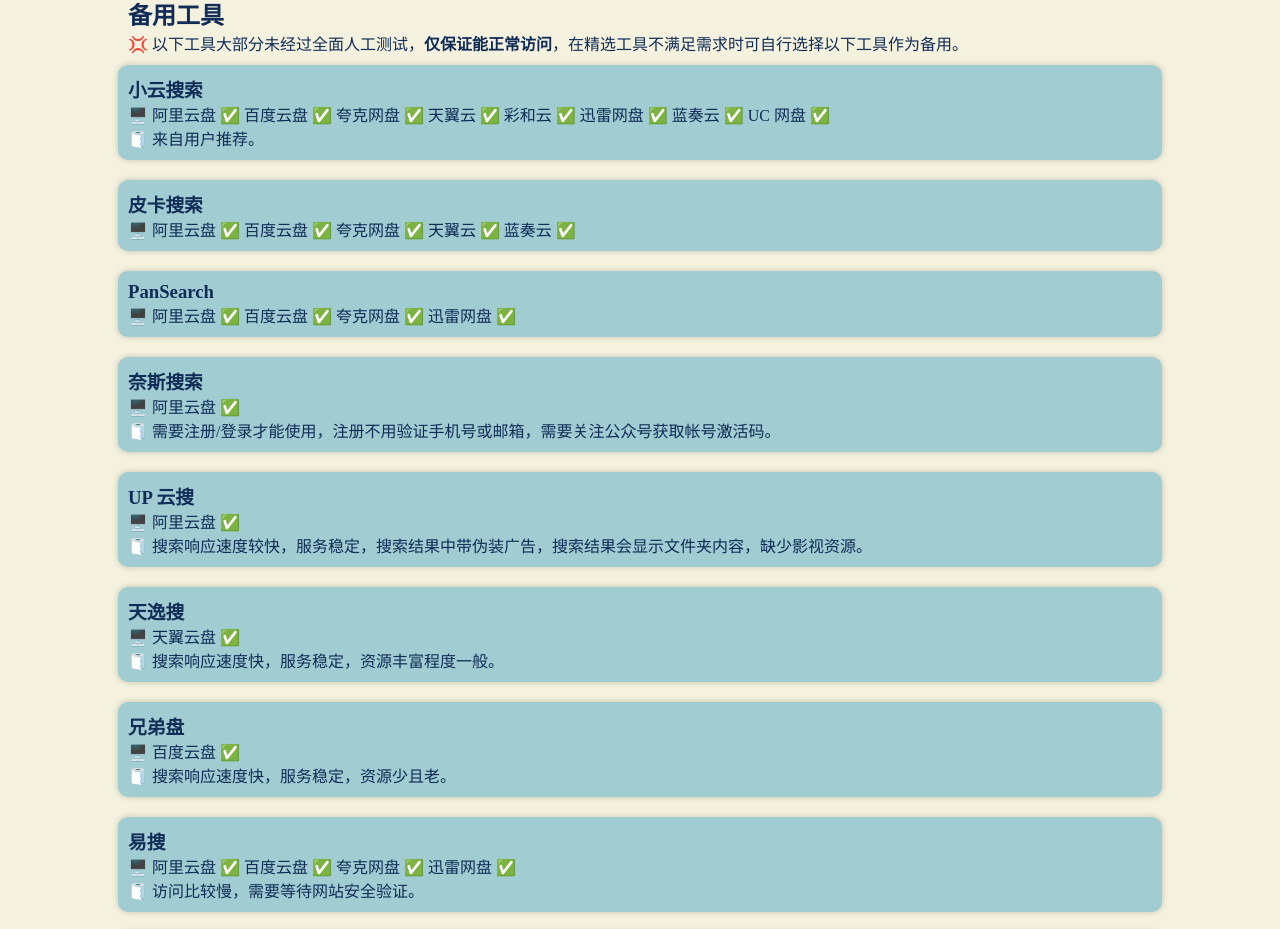
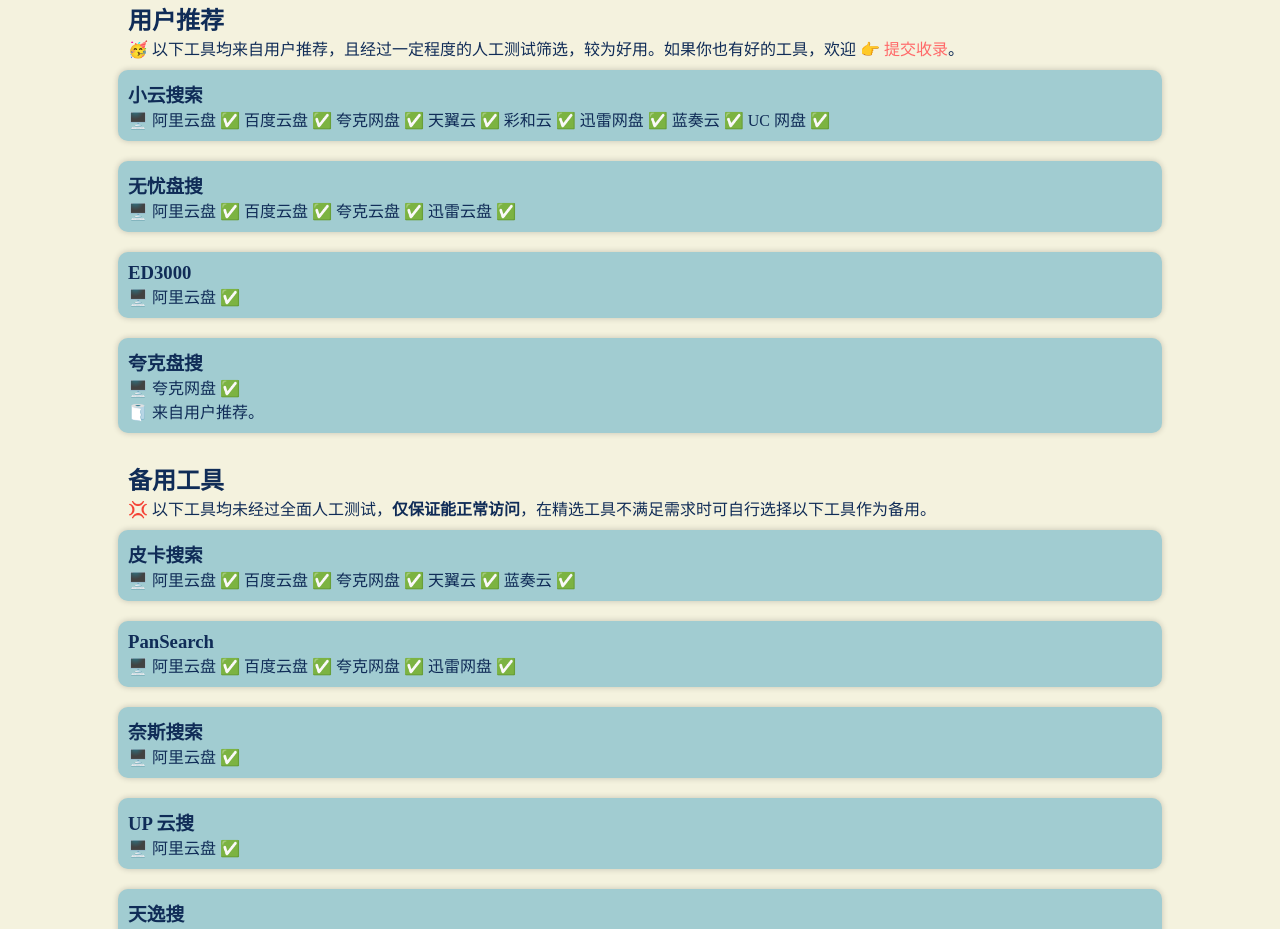
Before and after one commit to rokcso/pansou-vip, a Next.js app: page / in a window 1280 px wide. Shown: the part 1536-2465 px from the top of the page. Built offline with nearby package versions, Linux system fonts and the light colour scheme.

Commit message:
add User Recommended List

```diff
--- a/components/layout.js
+++ b/components/layout.js
@@ -2,7 +2,7 @@
 import Link from "next/link";
 
 export default function Layout({ children }) {
-  const lastUpdateDateString = "2024/04/07";
+  const lastUpdateDateString = "2024/04/21";
   const currentDate = new Date();
   const lastUpdateDate = new Date(lastUpdateDateString);
   const daysAgo = Math.floor(
@@ -28,7 +28,9 @@
             </p>
             <p>
               ⛳ 常见问题 & 建议反馈 & 提交收录 👉&nbsp;
-              <Link href="/about" title="盘搜 VIP 关于页面">去这里</Link>
+              <Link href="/about" title="盘搜 VIP 关于页面">
+                去这里
+              </Link>
             </p>
           </div>
         </header>
@@ -37,7 +39,13 @@
           <span>盘搜 VIP 💖 云盘搜索工具精选导航&nbsp;</span>
           <span>
             Copyright&nbsp;&copy;&nbsp;2024&nbsp;
-            <Link href="https://rokcso.com" title="rokcso 个人网站" target="_blank">rokcso 🍩</Link>
+            <Link
+              href="https://rokcso.com"
+              title="rokcso 个人网站"
+              target="_blank"
+            >
+              rokcso 🍩
+            </Link>
             &nbsp;
           </span>
           <span>All rights reserved.</span>
--- a/pages/index.js
+++ b/pages/index.js
@@ -3,6 +3,7 @@
 import SitesList from "../components/sitesList";
 import sitesData from "../public/sitesData.json";
 import noTestSitesData from "../public/noTestSitesData.json";
+import userRecommendedSitesData from "../public/userRecommendedSitesData.json";
 
 export default function Home() {
   return (
@@ -16,9 +17,23 @@
         </p>
         <SitesList sites={sitesData}></SitesList>
         <br />
+        <h2>用户推荐</h2>
+        <p>
+          🥳&nbsp;以下工具均来自用户推荐，且经过一定程度的人工测试筛选，较为好用。如果你也有好的工具，欢迎&nbsp;👉&nbsp;
+          <a
+            href="https://cvlr2wiufrz.feishu.cn/share/base/form/shrcnAPSuz3I1DJ2z722woXjHnc"
+            title="提交收录问卷链接"
+            target="_blank"
+          >
+            提交收录
+          </a>
+          。
+        </p>
+        <SitesList sites={userRecommendedSitesData}></SitesList>
+        <br />
         <h2>备用工具</h2>
         <p>
-          💢 以下工具大部分未经过全面人工测试，<b>仅保证能正常访问</b>
+          💢 以下工具均未经过全面人工测试，<b>仅保证能正常访问</b>
           ，在精选工具不满足需求时可自行选择以下工具作为备用。
         </p>
         <SitesList sites={noTestSitesData}></SitesList>
--- a/public/noTestSitesData.json
+++ b/public/noTestSitesData.json
@@ -1,12 +1,4 @@
 [
-    {
-        "id": "yunso_net",
-        "name": "小云搜索",
-        "link": "https://www.yunso.net/",
-        "score": "",
-        "platform": "阿里云盘 ✅ 百度云盘 ✅ 夸克网盘 ✅ 天翼云 ✅ 彩和云 ✅ 迅雷网盘 ✅ 蓝奏云 ✅ UC 网盘 ✅",
-        "briefIntro": "来自用户推荐。"
-    },
     {
         "id": "pikaso_top",
         "name": "皮卡搜索",
@@ -29,7 +21,7 @@
         "link": "https://www.niceso.net/",
         "score": "",
         "platform": "阿里云盘 ✅",
-        "briefIntro": "需要注册/登录才能使用，注册不用验证手机号或邮箱，需要关注公众号获取帐号激活码。"
+        "briefIntro": ""
     },
     {
         "id": "upyunso_com",
@@ -37,7 +29,7 @@
         "link": "https://www.upyunso.com/",
         "score": "",
         "platform": "阿里云盘 ✅",
-        "briefIntro": "搜索响应速度较快，服务稳定，搜索结果中带伪装广告，搜索结果会显示文件夹内容，缺少影视资源。"
+        "briefIntro": ""
     },
     {
         "id": "tianyiso_com",
@@ -45,7 +37,7 @@
         "link": "https://www.tianyiso.com/",
         "score": "",
         "platform": "天翼云盘 ✅",
-        "briefIntro": "搜索响应速度快，服务稳定，资源丰富程度一般。"
+        "briefIntro": ""
     },
     {
         "id": "xiongdipan_com",
@@ -53,15 +45,7 @@
         "link": "https://xiongdipan.com/",
         "score": "",
         "platform": "百度云盘 ✅",
-        "briefIntro": "搜索响应速度快，服务稳定，资源少且老。"
-    },
-    {
-        "id": "yiso_fun",
-        "name": "易搜",
-        "link": "https://yiso.fun/",
-        "score": "",
-        "platform": "阿里云盘 ✅ 百度云盘 ✅ 夸克网盘 ✅ 迅雷网盘 ✅",
-        "briefIntro": "访问比较慢，需要等待网站安全验证。"
+        "briefIntro": ""
     },
     {
         "id": "sousuopan_com",
@@ -126,29 +110,5 @@
         "score": "",
         "platform": "阿里云盘 ✅ 百度云盘 ✅ 夸克网盘 ✅",
         "briefIntro": ""
-    },
-    {
-        "id": "ed3000_com",
-        "name": "ED3000",
-        "link": "https://www.ed3000.com/",
-        "score": "",
-        "platform": "阿里云盘 ✅",
-        "briefIntro": "来自用户推荐。"
-    },
-    {
-        "id": "qkpanso_com",
-        "name": "夸克盘搜",
-        "link": "https://qkpanso.com/",
-        "score": "",
-        "platform": "夸克网盘 ✅",
-        "briefIntro": "来自用户推荐。"
-    },
-    {
-        "id": "yapan_io",
-        "name": "YaPan",
-        "link": "https://yapan.io/",
-        "score": "",
-        "platform": "阿里云盘 ✅ 迅雷云盘 ✅",
-        "briefIntro": ""
     }
 ]
--- a/public/sitesData.json
+++ b/public/sitesData.json
@@ -67,8 +67,8 @@
         "id": "courses",
         "name": "Fact Fizz",
         "link": "/img/factfizz.jpg",
-        "score": "💡💡💡💡💡",
+        "score": "💡 这是广告，有需要再点。",
         "platform": "得到 ✅ 极客时间 ✅ 喜马拉雅 ✅ 混沌大学 ✅ 樊登读书 ✅ 全网知识付费平台 ✅",
-        "briefIntro": "微信：factfizz🫸 知识付费拼车，所有课程正价一折购，均价 12 元，内容实时同步更新。"
+        "briefIntro": "微信：factfizz🫸 知识付费资源，所有课程正价一折购，均价 12 元，内容实时同步更新。"
     }
 ]
--- /dev/null
+++ b/public/userRecommendedSitesData.json
@@ -0,0 +1,34 @@
+[
+    {
+        "id": "yunso_net",
+        "name": "小云搜索",
+        "link": "https://www.yunso.net/",
+        "score": "",
+        "platform": "阿里云盘 ✅ 百度云盘 ✅ 夸克网盘 ✅ 天翼云 ✅ 彩和云 ✅ 迅雷网盘 ✅ 蓝奏云 ✅ UC 网盘 ✅",
+        "briefIntro": ""
+    },
+    {
+        "id": "51yunpan_com",
+        "name": "无忧盘搜",
+        "link": "https://51yunpan.com/",
+        "score": "",
+        "platform": "阿里云盘 ✅ 百度云盘 ✅ 夸克云盘 ✅ 迅雷云盘 ✅",
+        "briefIntro": ""
+    },
+    {
+        "id": "ed3000_com",
+        "name": "ED3000",
+        "link": "https://www.ed3000.com/",
+        "score": "",
+        "platform": "阿里云盘 ✅",
+        "briefIntro": ""
+    },
+    {
+        "id": "qkpanso_com",
+        "name": "夸克盘搜",
+        "link": "https://qkpanso.com/",
+        "score": "",
+        "platform": "夸克网盘 ✅",
+        "briefIntro": "来自用户推荐。"
+    }
+]
--- a/styles/globals.css
+++ b/styles/globals.css
@@ -14,6 +14,10 @@
     text-decoration: underline;
 }
 
+p a {
+    color: #FF6969;
+}
+
 h2 {
     margin: 0;
 }
```
